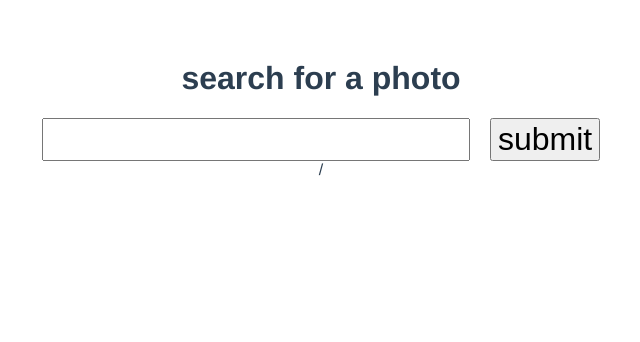
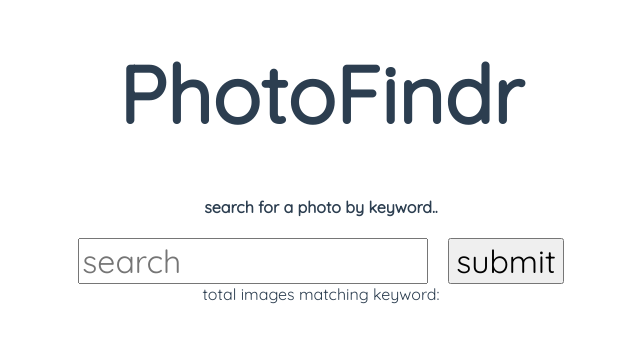
Before and after one commit to colev1/photo-finder, a Vue app: page / in a window 1280 px wide. Shown: the top 342 px of the page, without its empty margins (319-959 px from the left). Built offline with nearby package versions, Linux system fonts and the light colour scheme; no server answers.

Commit message:
Conditionally style the pet container

```diff
--- a/src/App.vue
+++ b/src/App.vue
@@ -1,11 +1,16 @@
 <template>
   <div id="app">
-      <h1> search for a photo </h1>
-    <form>
-      <input type="text" v-model="keyword"/>
+      <h1 v-bind:class="{'small-header': showImages}"> PhotoFindr </h1>
+    <form v-bind:class="{'small-form': showImages}">
+      <h4> search for a photo by keyword.. </h4>
+      <input type="text" v-model="keyword" placeholder="search"/>
       <button v-on:click="submitSearch"> submit </button>
-      <Photos :images="images" />
     </form>
+    <div v-bind:class="{'show-results': !showImages}">
+      total images matching keyword: {{this.results.total}}
+    </div>
+      <Loading v-if="loading" />
+      <Photos v-else :images="images" />
   </div>
 </template>
 
@@ -13,44 +18,79 @@
 import apiKey from './apiKey.js'
 import cleanPhotos from './helpers/cleanPhotos'
 import Photos from './components/Photos'
+import Loading from './components/Loading'
 
 export default {
   name: 'app',
   components: {
-    Photos
+    Photos,
+    Loading
   },
   data(){
     return {
       keyword: '',
-      images: []
+      images: [],
+      page: 1,
+      loading: '',
+      showImages: false,
+      results: {}
     }
   },
   methods: {
     async submitSearch (e) {
     e.preventDefault()
-      const response = await fetch(`https://api.unsplash.com/search/photos/?client_id=${apiKey}&query=${this.keyword}`)
+    this.loading = true
+    const url = `https://api.unsplash.com/search/photos/?client_id=${apiKey}&query=${this.keyword}&page=${this.page}`
+      const response = await fetch(url)
       const result = await response.json()
       const cleanedPhotos = cleanPhotos(result.results)
       this.images = cleanedPhotos
+      this.results = {total: result.total, pages: result.total_pages}
+      this.loading = false
+      this.showImages = true
     }
   }
 }
 </script>
 
 <style>
+@import url('https://fonts.googleapis.com/css?family=Quicksand');
+
 #app {
-  font-family: 'Avenir', Helvetica, Arial, sans-serif;
+  /* font-family: 'Avenir', Helvetica, Arial, sans-serif; */
+  font-family: 'Quicksand', sans-serif;
   -webkit-font-smoothing: antialiased;
   -moz-osx-font-smoothing: grayscale;
   text-align: center;
   color: #2c3e50;
-  margin-top: 60px;
+  margin-top: -10px;
+  padding: 0;
+  height: 102vh;
 }
+
+h1 {
+  font-size: 80px;
+}
+
+.hidden {
+  display: none
+}
+
+.small-header {
+  font-size: 40px;
+}
+
 input {
+  font-family: 'Quicksand', sans-serif;
   font-size: 32px;
 }
 button {
+  font-family: 'Quicksand', sans-serif;
   font-size: 32px;
   margin-left: 20px
 };
+
+button:hover {
+  background-color: grey;
+}
 </style>
--- /dev/null
+++ b/src/components/Loading.vue
@@ -0,0 +1,21 @@
+<template>
+  <p>
+    Loading
+  </p>
+</template>
+
+
+<script>
+export default {
+  name: 'Loading',
+  methods: {
+  },
+  props: {
+    images: Array
+  }
+}
+</script>
+
+<style scoped>
+
+</style>
--- a/src/components/Photos.vue
+++ b/src/components/Photos.vue
@@ -1,10 +1,15 @@
 <template>
-  <div class="image-container">
+<div>
+  <div class="image-container" v-if="images">
     <div class="card" v-for ='image in images' v-bind:key='image.description'>
        <img  v-bind:src="image.image"/>
        <p> {{image.description}} </p>
-      </div> /
+      </div>
   </div>
+  <div v-else>
+    PO
+    </div>
+    </div>
 </template>
 
 
@@ -25,22 +30,37 @@ export default {
 </script>
 
 <style scoped>
+template {
+  background-color: #C6C8EE;
+}
+
+div {
+  background-color: #C6C8EE;
+}
+
 img {
-  height: 400px
+  /* height: 400px;
+  width: 300px; */
+  /* height: 100%; */
+  width: 100%;
 }
 input {
   font-size: 32px;
 }
 .image-container {
-  display: grid;
-  grid-template-columns: repeat( auto-fit, minmax(250px, 1fr) );
+  /* display: grid;
+  grid-template-columns: repeat( auto-fit, minmax(250px, 1fr) ); */
+  display: flex;
+  flex-wrap: wrap;
+  justify-content: space-around;
 }
 .card {
   display: flex;
-  height: 500px;
+  width: 400px;
   flex-direction: column;
-  /* align-items: center; */
-  justify-content: center;
+  justify-content: space-around;
+  align-items: center;
+  padding: 4px;
 }
 button {
   font-size: 32px;
--- a/src/helpers/cleanPhotos.js
+++ b/src/helpers/cleanPhotos.js
@@ -1,6 +1,5 @@
 const cleanPhotos = (photosInfo) => {
   return photosInfo.map(photo => {
-    console.log(photo)
     return {
       description: photo.description,
       image: photo.links.download
```
Also changed, not shown: src/helpers/cleanResults.js (added, +10 -0 lines).
